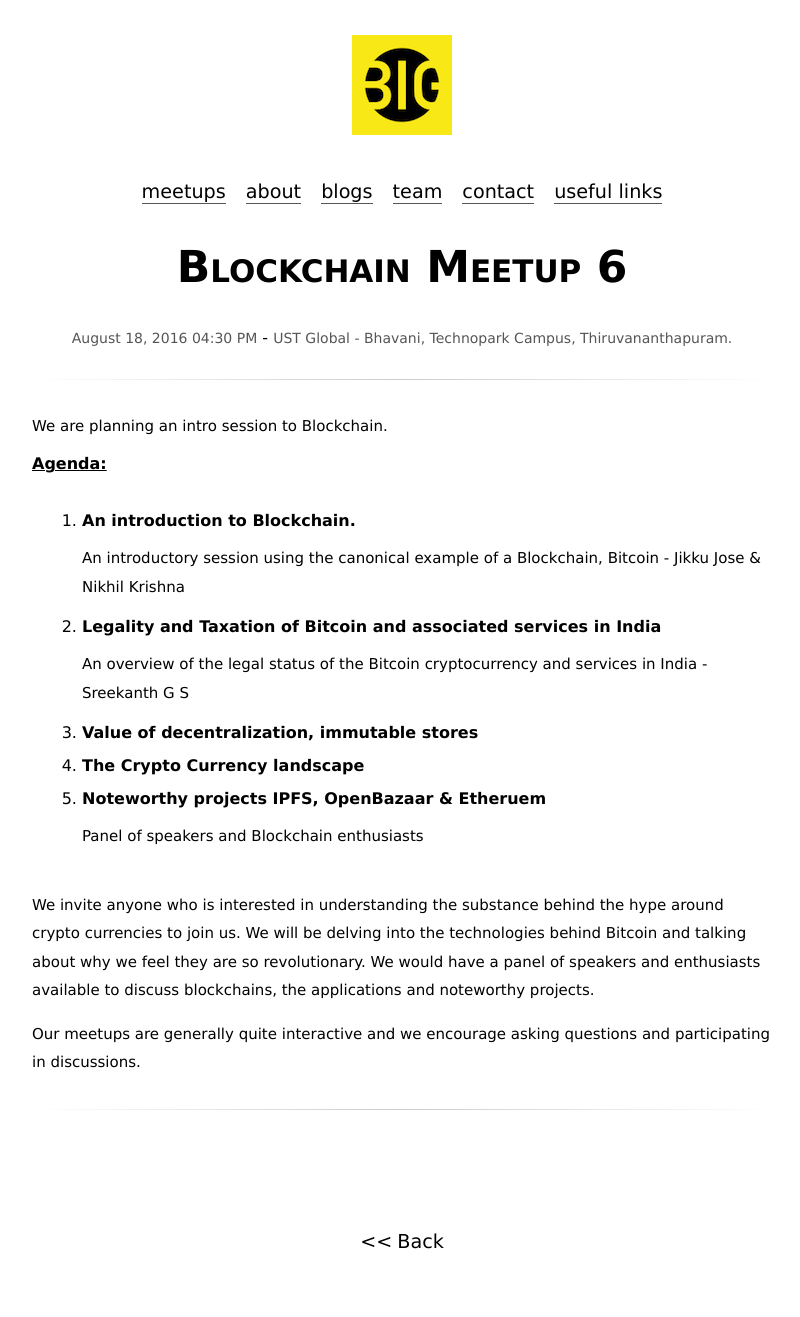
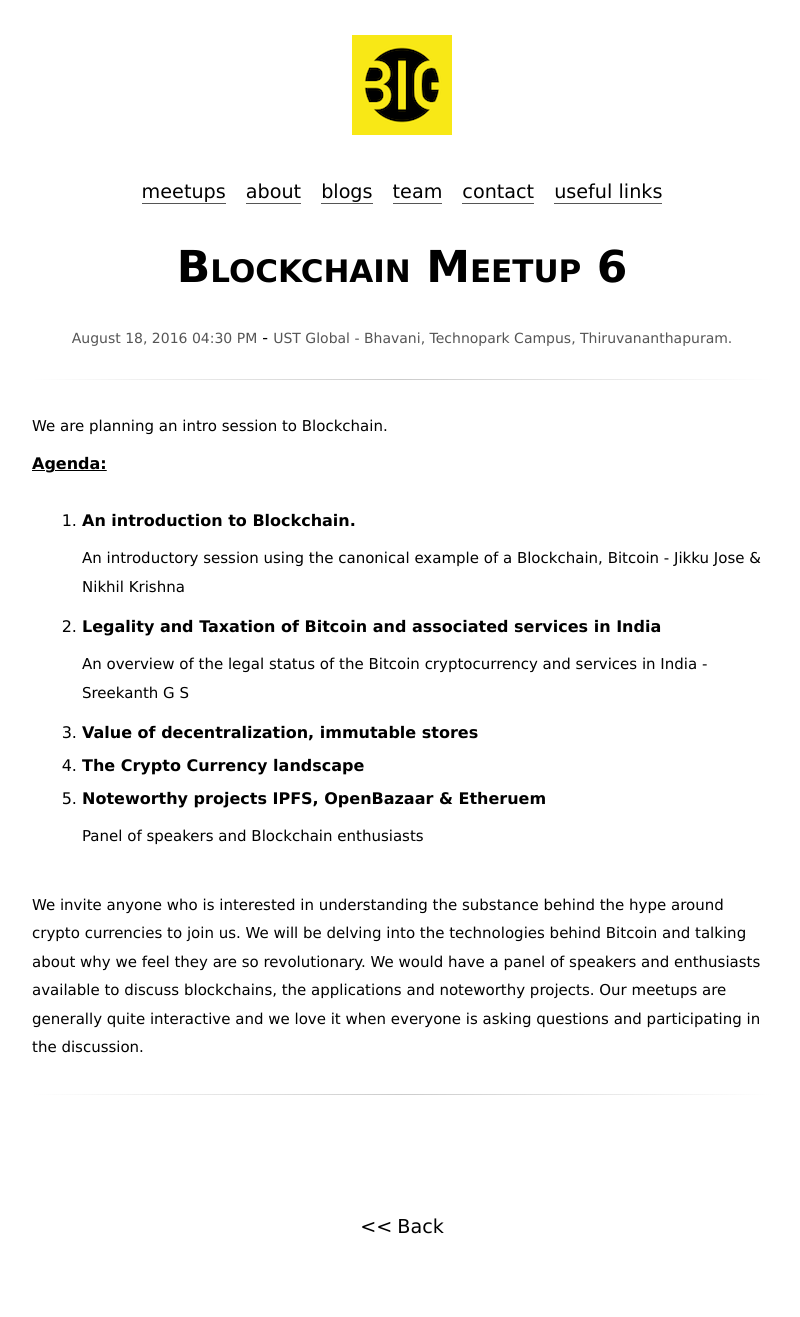
Before and after one commit to big-org/big-org.github.io, a Jekyll site: the page built from _posts/2016-08-04-meetup-ust-6.md, in a window 1280 px wide. Shown: the whole page, without its empty margins (238-1038 px from the left). Built offline with Jekyll 4.4.1, drawn with Linux system fonts in a browser that asks for light colours.

Commit message:
Corrected the summary

```diff
--- a/_posts/2016-08-04-meetup-ust-6.md
+++ b/_posts/2016-08-04-meetup-ust-6.md
@@ -19,6 +19,4 @@
   - speech: Noteworthy projects IPFS, OpenBazaar & Etheruem
     speaker: Panel of speakers and Blockchain enthusiasts
 ---
-We invite anyone who is interested in understanding the substance behind the hype around crypto currencies to join us. We will be delving into the technologies behind Bitcoin and talking about why we feel they are so revolutionary. We would have a panel of speakers and enthusiasts available to discuss blockchains, the applications and noteworthy projects.
-
-Our meetups are generally quite interactive and we encourage asking questions and participating in discussions.
+We invite anyone who is interested in understanding the substance behind the hype around crypto currencies to join us. We will be delving into the technologies behind Bitcoin and talking about why we feel they are so revolutionary. We would have a panel of speakers and enthusiasts available to discuss blockchains, the applications and noteworthy projects. Our meetups are generally quite interactive and we love it when everyone is asking questions and participating in the discussion.
```
